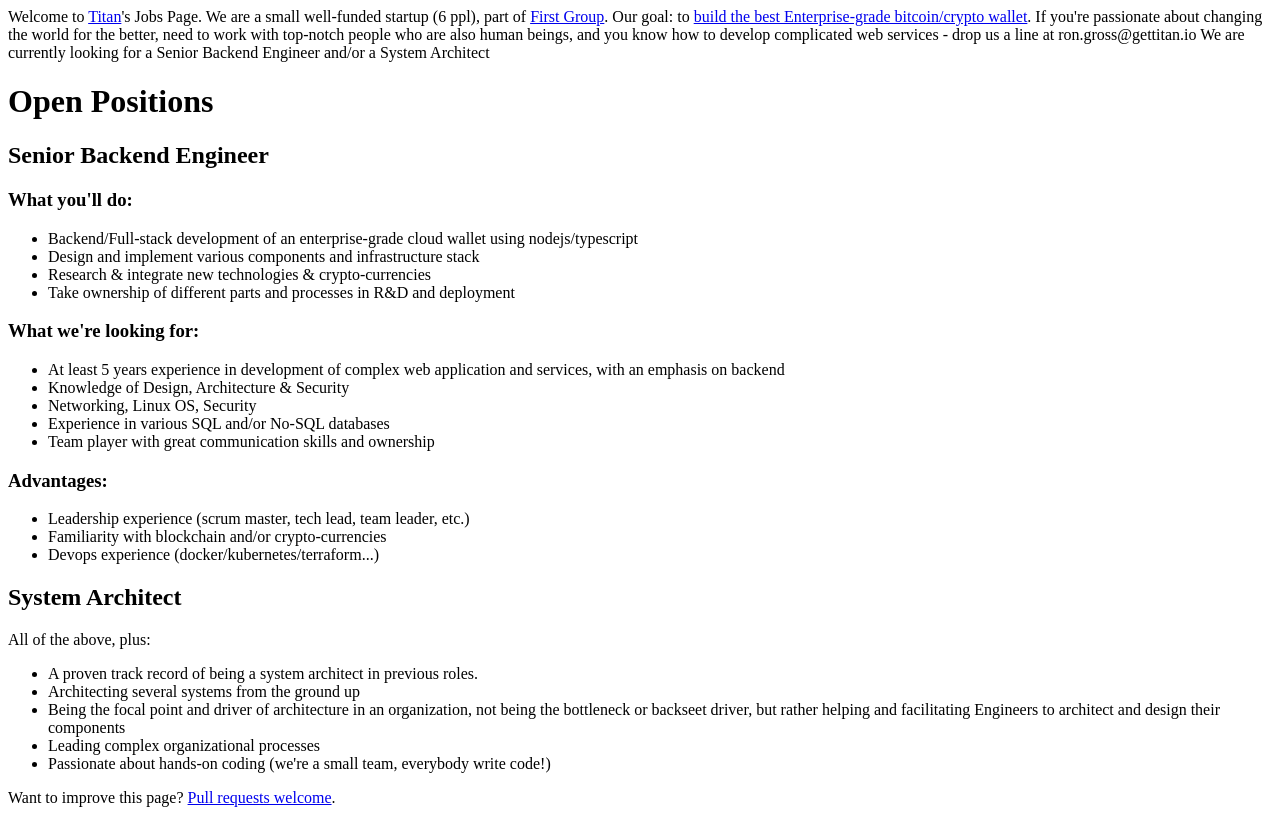
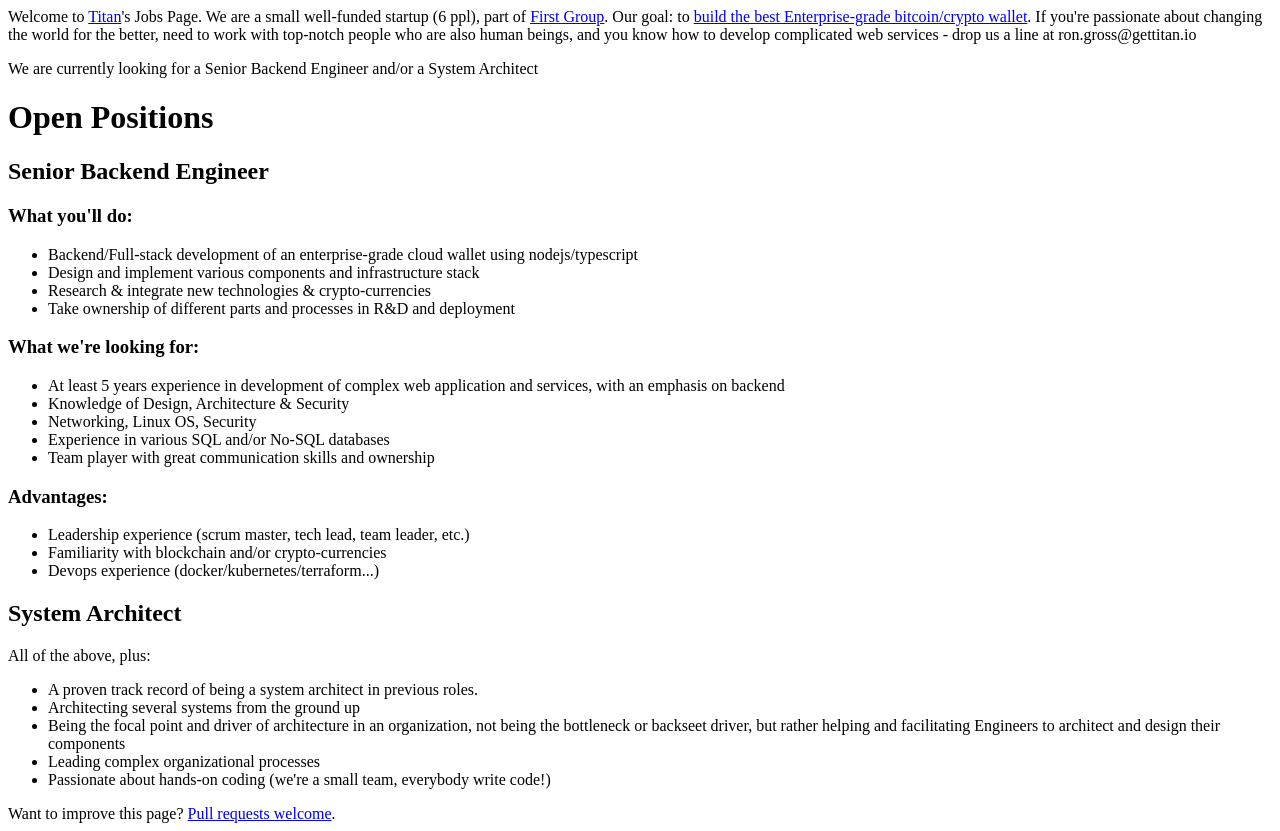
Before and after one commit to gettitan/gettitan.github.io, a plain HTML site: page index.html in a window 1280 px wide. Drawn offline with Linux system fonts and the light colour scheme.

Commit message:
paragraphs

```diff
--- a/index.html
+++ b/index.html
@@ -1,11 +1,14 @@
 <html>
 
 <body>
-    Welcome to <a href='https://www.gettitan.io/'>Titan</a>'s Jobs Page. We are a small well-funded startup (6 ppl), part
-    of <a href='https://www.firstdag.com/'>First Group</a>. Our goal: to <a href='https://medium.com/gettitan/building-the-dream-enterprise-wallet-23e7633de719'>build
-        the best Enterprise-grade bitcoin/crypto wallet</a>. If you're passionate about changing the world for the better,
-    need to work with top-notch people who are also human beings, and you know how to develop complicated web services -
-    drop us a line at ron.gross@gettitan.io We are currently looking for a Senior Backend Engineer and/or a System Architect
+    <p>Welcome to <a href='https://www.gettitan.io/'>Titan</a>'s Jobs Page. We are a small well-funded startup (6 ppl), part
+        of <a href='https://www.firstdag.com/'>First Group</a>. Our goal: to <a href='https://medium.com/gettitan/building-the-dream-enterprise-wallet-23e7633de719'>build
+            the best Enterprise-grade bitcoin/crypto wallet</a>. If you're passionate about changing the world for the better,
+        need to work with top-notch people who are also human beings, and you know how to develop complicated web services
+        - drop us a line at ron.gross@gettitan.io
+    </p>
+
+    <p>We are currently looking for a Senior Backend Engineer and/or a System Architect</p>
 
     <h1>Open Positions</h1>
     <h2>Senior Backend Engineer</h2>
```
